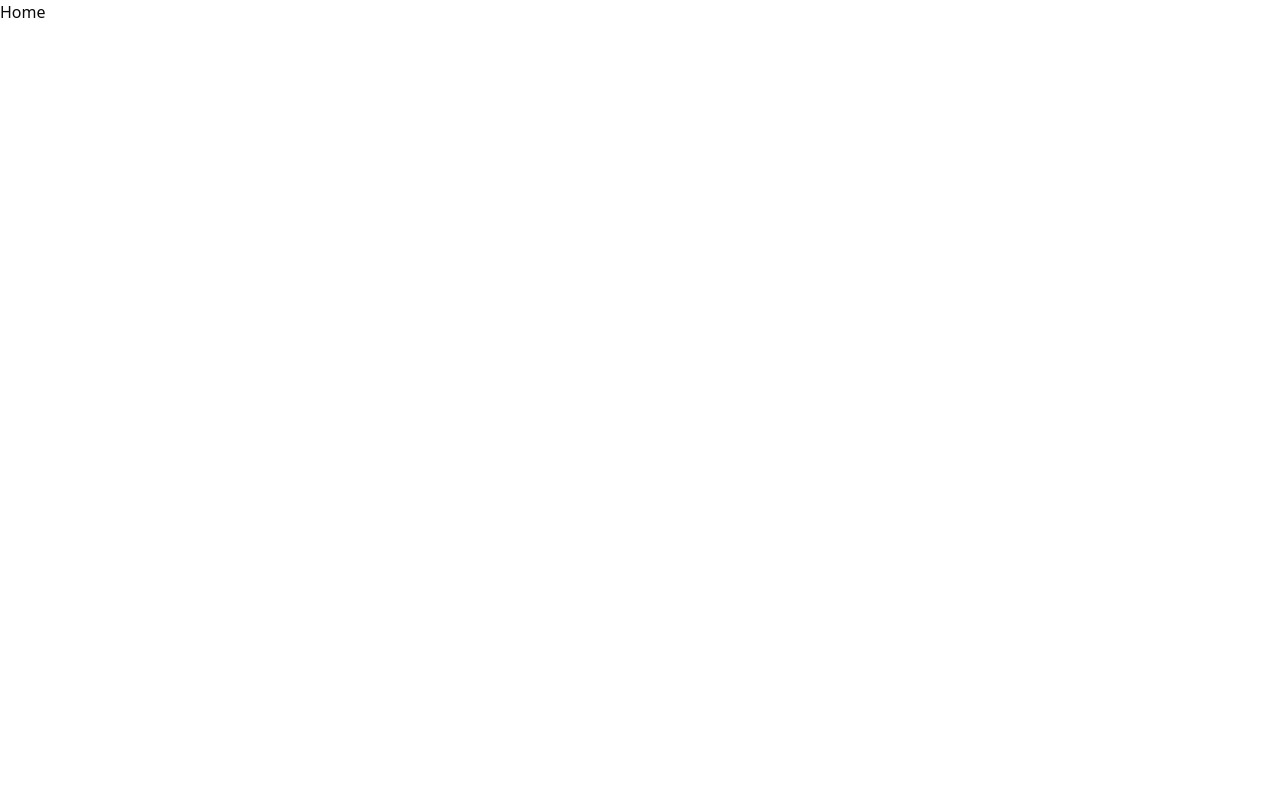
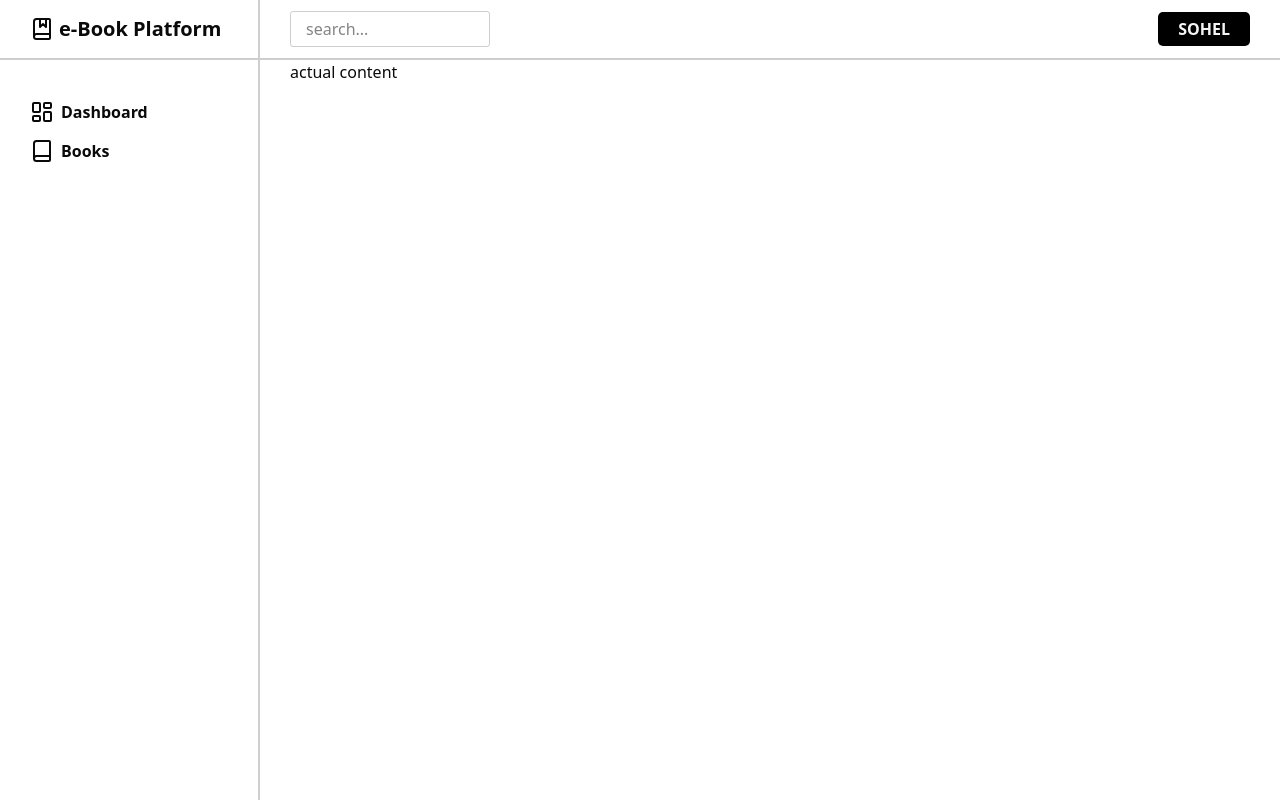
Before and after one commit to sohelrana2002/eBook-Application, a React (Vite) app in the folder admin/: page / in a window 1280 px wide. Built offline with nearby package versions, Linux system fonts and the light colour scheme.

Commit message:
complete dashboard layout with responsive

```diff
--- a/admin/package.json
+++ b/admin/package.json
@@ -5,13 +5,19 @@
   "type": "module",
   "scripts": {
     "dev": "vite",
+    "host": "vite --host",
     "build": "vite build",
     "lint": "eslint .",
     "preview": "vite preview"
   },
   "dependencies": {
+    "@radix-ui/react-avatar": "^1.1.4",
+    "@radix-ui/react-dialog": "^1.1.7",
+    "@radix-ui/react-dropdown-menu": "^2.1.7",
     "@radix-ui/react-label": "^2.1.3",
+    "@radix-ui/react-separator": "^1.1.3",
     "@radix-ui/react-slot": "^1.2.0",
+    "@radix-ui/react-tooltip": "^1.2.0",
     "@tailwindcss/vite": "^4.1.3",
     "class-variance-authority": "^0.7.1",
     "clsx": "^2.1.1",
--- /dev/null
+++ b/admin/src/components/ui/avatar.jsx
@@ -0,0 +1,45 @@
+import * as React from "react"
+import * as AvatarPrimitive from "@radix-ui/react-avatar"
+
+import { cn } from "@/lib/utils"
+
+function Avatar({
+  className,
+  ...props
+}) {
+  return (
+    <AvatarPrimitive.Root
+      data-slot="avatar"
+      className={cn("relative flex size-8 shrink-0 overflow-hidden rounded-full", className)}
+      {...props} />
+  );
+}
+
+function AvatarImage({
+  className,
+  ...props
+}) {
+  return (
+    <AvatarPrimitive.Image
+      data-slot="avatar-image"
+      className={cn("aspect-square size-full", className)}
+      {...props} />
+  );
+}
+
+function AvatarFallback({
+  className,
+  ...props
+}) {
+  return (
+    <AvatarPrimitive.Fallback
+      data-slot="avatar-fallback"
+      className={cn(
+        "bg-muted flex size-full items-center justify-center rounded-full",
+        className
+      )}
+      {...props} />
+  );
+}
+
+export { Avatar, AvatarImage, AvatarFallback }
--- /dev/null
+++ b/admin/src/components/ui/badge.jsx
@@ -0,0 +1,44 @@
+import * as React from "react"
+import { Slot } from "@radix-ui/react-slot"
+import { cva } from "class-variance-authority";
+
+import { cn } from "@/lib/utils"
+
+const badgeVariants = cva(
+  "inline-flex items-center justify-center rounded-md border px-2 py-0.5 text-xs font-medium w-fit whitespace-nowrap shrink-0 [&>svg]:size-3 gap-1 [&>svg]:pointer-events-none focus-visible:border-ring focus-visible:ring-ring/50 focus-visible:ring-[3px] aria-invalid:ring-destructive/20 dark:aria-invalid:ring-destructive/40 aria-invalid:border-destructive transition-[color,box-shadow] overflow-hidden",
+  {
+    variants: {
+      variant: {
+        default:
+          "border-transparent bg-primary text-primary-foreground [a&]:hover:bg-primary/90",
+        secondary:
+          "border-transparent bg-secondary text-secondary-foreground [a&]:hover:bg-secondary/90",
+        destructive:
+          "border-transparent bg-destructive text-white [a&]:hover:bg-destructive/90 focus-visible:ring-destructive/20 dark:focus-visible:ring-destructive/40 dark:bg-destructive/60",
+        outline:
+          "text-foreground [a&]:hover:bg-accent [a&]:hover:text-accent-foreground",
+      },
+    },
+    defaultVariants: {
+      variant: "default",
+    },
+  }
+)
+
+function Badge({
+  className,
+  variant,
+  asChild = false,
+  ...props
+}) {
+  const Comp = asChild ? Slot : "span"
+
+  return (
+    <Comp
+      data-slot="badge"
+      className={cn(badgeVariants({ variant }), className)}
+      {...props} />
+  );
+}
+
+export { Badge, badgeVariants }
--- /dev/null
+++ b/admin/src/data/Data.jsx
@@ -0,0 +1,18 @@
+import { LayoutDashboard, Book } from "lucide-react";
+
+const NavMenu = [
+  {
+    id: 1,
+    title: "Dashboard",
+    path: "/dashboard",
+    icon: <LayoutDashboard />,
+  },
+  {
+    id: 2,
+    title: "Books",
+    path: "/books",
+    icon: <Book />,
+  },
+];
+
+export { NavMenu };
--- /dev/null
+++ b/admin/src/hooks/use-mobile.js
@@ -0,0 +1,19 @@
+import * as React from "react"
+
+const MOBILE_BREAKPOINT = 768
+
+export function useIsMobile() {
+  const [isMobile, setIsMobile] = React.useState(undefined)
+
+  React.useEffect(() => {
+    const mql = window.matchMedia(`(max-width: ${MOBILE_BREAKPOINT - 1}px)`)
+    const onChange = () => {
+      setIsMobile(window.innerWidth < MOBILE_BREAKPOINT)
+    }
+    mql.addEventListener("change", onChange)
+    setIsMobile(window.innerWidth < MOBILE_BREAKPOINT)
+    return () => mql.removeEventListener("change", onChange);
+  }, [])
+
+  return !!isMobile
+}
--- /dev/null
+++ b/admin/src/layout/DashboardLayout/DashboardLayout.css
@@ -0,0 +1,148 @@
+.dashboardlayout__container {
+    width: 100vw;
+    display: grid;
+}
+
+.left__dashboardlayout {
+    width: 260px;
+    position: fixed;
+    left: 0;
+    top: 0;
+    bottom: 0;
+    height: 100vh;
+    border-right: 2px solid rgba(128, 128, 128, 0.386);
+    z-index: 99999;
+    background: #fff;
+}
+
+.logo__dashboardlayout {
+    border-bottom: 2px solid rgba(128, 128, 128, 0.386);
+    height: 60px;
+    padding-left: 30px;
+    display: flex;
+    align-items: center;
+    gap: 5px;
+}
+
+.logo__dashboardlayout>span {
+    font-size: 20px;
+    font-weight: 600;
+}
+
+.dashboard__menu {
+    padding-top: 40px;
+    padding-left: 30px;
+    display: flex;
+    flex-direction: column;
+    gap: 15px;
+}
+
+.menu__box {
+    display: flex;
+    align-items: center;
+    gap: 7px;
+}
+
+.menu__box>span {
+    font-weight: 600;
+}
+
+
+
+
+.right__dashboardlayout {
+    position: relative;
+    width: calc(100vw - 260px);
+    left: 260px;
+    right: 0;
+    top: 0;
+    bottom: 0;
+}
+
+.nav__dashboardlayout {
+    height: 60px;
+    border-bottom: 2px solid rgba(128, 128, 128, 0.386);
+    padding: 0 30px;
+    display: flex;
+    align-items: center;
+    justify-content: space-between;
+}
+
+.search__content {
+    display: flex;
+    align-items: center;
+    gap: 10px;
+}
+
+.search__content>input {
+    width: 200px;
+    border: 1px solid rgba(128, 128, 128, 0.386);
+    border-radius: 3px;
+    padding: 5px 15px;
+}
+
+.menu__button {
+    width: 40px;
+    height: 40px;
+    border-radius: 50%;
+    display: none;
+    place-items: center;
+    background: #000;
+    color: #fff;
+    cursor: pointer;
+}
+
+.user__profile {
+    width: max-content;
+    padding: 5px 20px;
+    background: #000;
+    color: whitesmoke;
+    border-radius: 5px;
+    display: grid;
+    place-items: center;
+    text-align: center;
+    font-weight: 700;
+}
+
+.right__dashboard-content {
+    padding: 0 30px;
+}
+
+
+
+
+/* ============MEDIA QURIES(MEDIAM SCREEN)============== */
+@media screen and (max-width: 1024px) {
+    .menu__button {
+        display: grid;
+    }
+
+    .left__dashboardlayout {
+        left: -265px;
+        transition: 0.7s ease-in-out;
+    }
+
+    .left__dashboardlayout.show {
+        left: 0;
+    }
+
+    .right__dashboardlayout {
+        width: 100vw;
+        left: 0;
+    }
+}
+
+/* ============MEDIA QURIES(SMALL SCREEN)============== */
+@media screen and (max-width: 600px) {
+    .search__content>input {
+        width: 150px;
+    }
+
+    .nav__dashboardlayout {
+        padding: 0 20px;
+    }
+
+    .right__dashboard-content {
+        padding: 0 20px;
+    }
+}
--- /dev/null
+++ b/admin/src/layout/DashboardLayout/DashboardLayout.jsx
@@ -0,0 +1,68 @@
+import "./DashboardLayout.css";
+import { BookMarked, Logs } from "lucide-react";
+import { NavMenu } from "../../data/Data";
+import { Link, Outlet } from "react-router-dom";
+import { useState, useEffect } from "react";
+
+const DashboardLayout = () => {
+  const [isNavShowing, setIsNavShowing] = useState(false);
+
+  console.log(isNavShowing);
+
+  const handleMenuButton = () => {
+    setIsNavShowing((prev) => !prev);
+  };
+
+  useEffect(() => {
+    const handleOutSideNav = () => {
+      setIsNavShowing(false);
+    };
+
+    document.addEventListener("mousedown", handleOutSideNav);
+  }, []);
+
+  return (
+    <div className="dashboardlayout__container">
+      {/* --left dashboard--- */}
+      <div className={`left__dashboardlayout ${isNavShowing && "show"}`}>
+        <Link to="/" className="logo__dashboardlayout">
+          <BookMarked />
+          <span>e-Book Platform</span>
+        </Link>
+        <div className="dashboard__menu">
+          {NavMenu &&
+            NavMenu.map((curElem) => {
+              return (
+                <Link to={curElem.path} className="menu__box" key={curElem.id}>
+                  <span>{curElem.icon}</span>
+                  <span>{curElem.title}</span>
+                </Link>
+              );
+            })}
+        </div>
+      </div>
+
+      {/* ---right dashboardlayout--- */}
+      <div className="right__dashboardlayout">
+        <div className="nav__dashboardlayout">
+          <div className="search__content">
+            <div className="menu__button" onClick={handleMenuButton}>
+              <Logs />
+            </div>
+            <input type="text" placeholder="search..." />
+          </div>
+
+          <div className="user__profile">SOHEL</div>
+        </div>
+
+        {/* ----dashboard content--- */}
+        <div className="right__dashboard-content">
+          actual content
+          <Outlet />
+        </div>
+      </div>
+    </div>
+  );
+};
+
+export default DashboardLayout;
--- /dev/null
+++ b/admin/src/pages/books/Books.jsx
@@ -0,0 +1,7 @@
+import React from "react";
+
+const Books = () => {
+  return <div>Books</div>;
+};
+
+export default Books;
--- /dev/null
+++ b/admin/src/pages/dashboard/Dashboard.jsx
@@ -0,0 +1,7 @@
+import React from "react";
+
+const Dashboard = () => {
+  return <div>Dashboard</div>;
+};
+
+export default Dashboard;
--- a/admin/src/pages/homePage/Home.jsx
+++ /dev/null
@@ -1,7 +0,0 @@
-import React from "react";
-
-const Home = () => {
-  return <div>Home</div>;
-};
-
-export default Home;
```
Also changed, not shown: admin/src/router/Router.jsx (+14 -2 lines), 1 other file (tests, documents, lock files or other folders).
